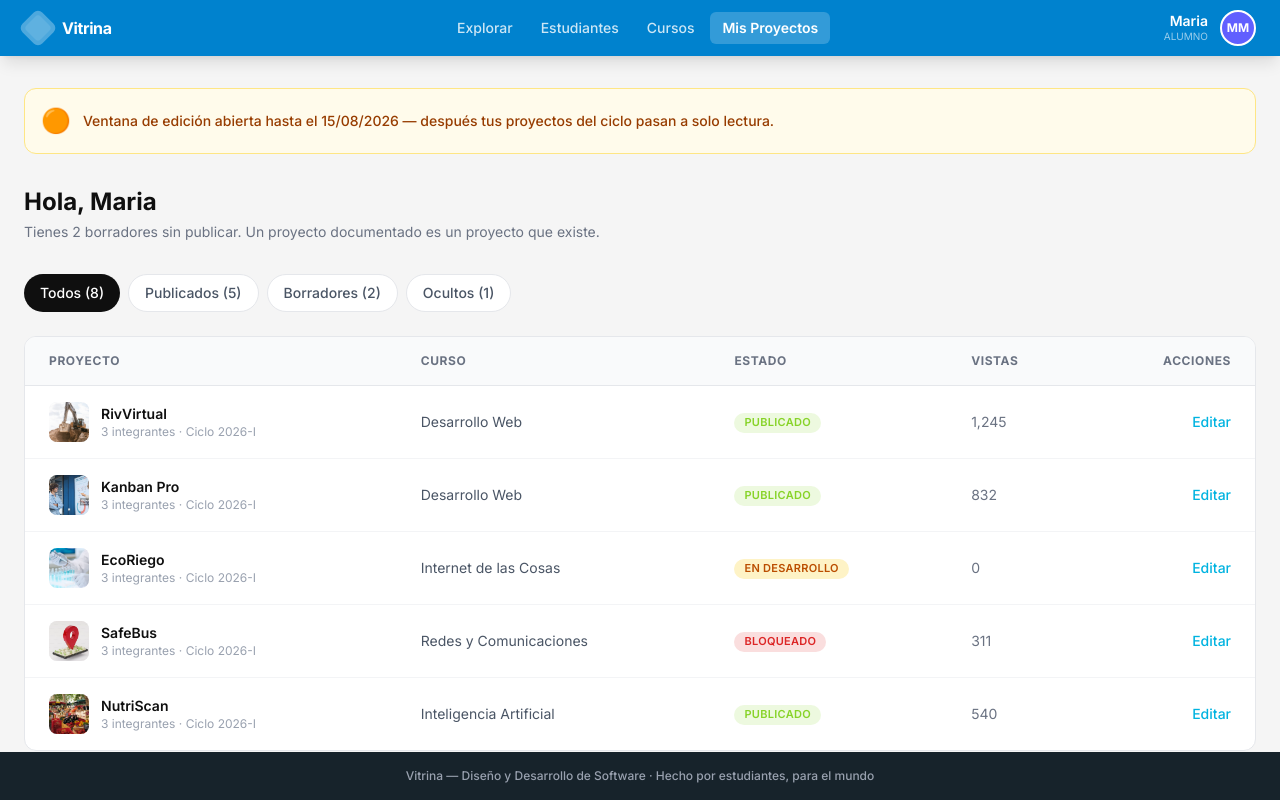
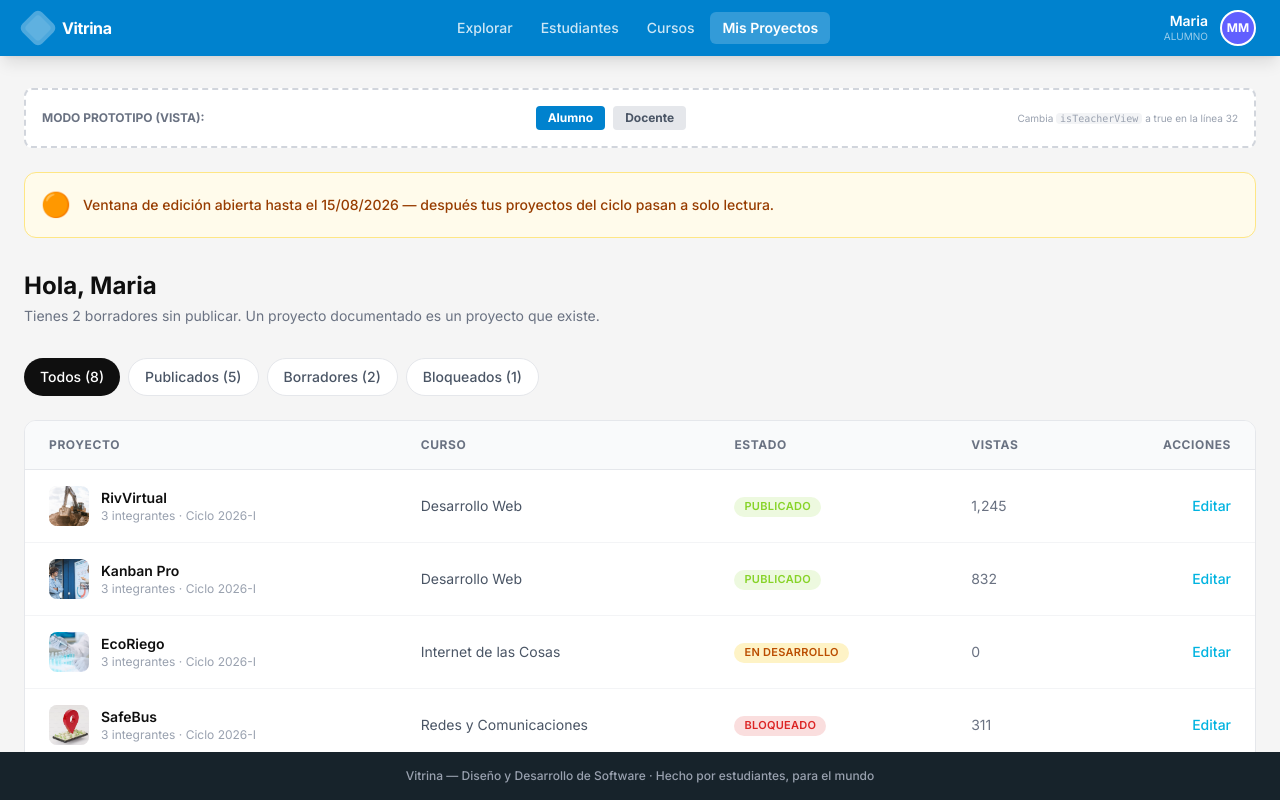
Before and after one commit to Fabrica-de-Software-Tecsup/vitrina-web, a Next.js app: page /dashboard in a window 1280 px wide. Built offline with nearby package versions, Linux system fonts and the light colour scheme.

Commit message:
feat: add teacher dashboard view logic and dynamic actions

```diff
--- a/app/dashboard/page.tsx
+++ b/app/dashboard/page.tsx
@@ -5,20 +5,27 @@ import Image from "next/image";
 import Header from "@/components/layout/Header";
 import Badge from "@/components/ui/Badge";
 
-// Datos de prueba del panel del alumno
-const myProjects = [
+// Datos de prueba (combinados)
+const allProjects = [
   { id: "1", name: "RivVirtual", course: "Desarrollo Web", status: "Publicado" as const, views: "1,245", cycle: "2026-I", members: 3, image: "/images/projects/RivVirtual-1.png" },
   { id: "2", name: "Kanban Pro", course: "Desarrollo Web", status: "Publicado" as const, views: "832", cycle: "2026-I", members: 3, image: "/images/projects/KanbanPro-1.png" },
   { id: "3", name: "EcoRiego", course: "Internet de las Cosas", status: "En Desarrollo" as const, views: "0", cycle: "2026-I", members: 3, image: "/images/projects/AquaSense-1.png" },
-   {id: "4", name: "SafeBus", course: "Redes y Comunicaciones", status: "Bloqueado" as const, views: "311", cycle: "2026-I", members: 3, image: "/images/projects/SafeBus-1.png" },
+  { id: "4", name: "SafeBus", course: "Redes y Comunicaciones", status: "Bloqueado" as const, views: "311", cycle: "2026-I", members: 3, image: "/images/projects/SafeBus-1.png" },
   { id: "5", name: "NutriScan", course: "Inteligencia Artificial", status: "Publicado" as const, views: "540", cycle: "2026-I", members: 3, image: "/images/projects/NutriScan-1.png" },
 ];
 
-const tabs = [
+const studentTabs = [
   { name: "Todos", count: 8, status: "all" },
   { name: "Publicados", count: 5, status: "Publicado" },
   { name: "Borradores", count: 2, status: "En Desarrollo" },
-  { name: "Ocultos", count: 1, status: "Oculto" },
+  { name: "Bloqueados", count: 1, status: "Bloqueado" },
+];
+
+const teacherTabs = [
+  { name: "Todos", count: 12, status: "all" },
+  { name: "Publicados", count: 5, status: "Publicado" },
+  { name: "Por Revisar", count: 4, status: "Por Revisar" },
+  { name: "En Desarrollo", count: 3, status: "En Desarrollo" },
 ];
 
 const stats = [
@@ -29,40 +36,65 @@ const stats = [
 ];
 
 export default function DashboardPage() {
+  // ⬇️ SWITCH DE PRUEBAS: Cambia false a true para ver la vista del docente
+  const isTeacherView = false;
   const [activeTab, setActiveTab] = useState("all");
 
+  const currentTabs = isTeacherView ? teacherTabs : studentTabs;
+
   const filteredProjects = activeTab === "all"
-    ? myProjects
-    : myProjects.filter(p => p.status === activeTab);
+    ? allProjects
+    : allProjects.filter(p => p.status === activeTab);
 
   return (
     <div className="bg-tecsup-gray min-h-full">
-      {/* Usamos el Header real aquí, porque el dashboard no está en (public) */}
-      <Header role="student" />
+      {/* Header dinámico según el switch */}
+      <Header role={isTeacherView ? "teacher" : "student"} />
 
       <div className="max-w-7xl mx-auto px-6 py-8">
 
-        {/* Banner de aviso amarillo */}
+        {/* Switch visual (Solo para el prototipo) */}
+        <div className="mb-6 p-4 bg-white rounded-lg border-2 border-dashed border-gray-300 flex items-center justify-between">
+          <span className="text-xs font-bold text-gray-500 uppercase">Modo Prototipo (Vista):</span>
+          <div className="flex gap-2">
+            <button className={`px-3 py-1 text-xs font-bold rounded ${!isTeacherView ? "bg-tecsup-blue text-white" : "bg-gray-200 text-gray-600"}`}>Alumno</button>
+            <button className={`px-3 py-1 text-xs font-bold rounded ${isTeacherView ? "bg-tecsup-blue text-white" : "bg-gray-200 text-gray-600"}`}>Docente</button>
+          </div>
+          <p className="text-[10px] text-gray-400">Cambia <code className="bg-gray-100 px-1 rounded">isTeacherView</code> a true en la línea 32</p>
+        </div>
+
+        {/* Banner de aviso (Cambia según el rol) */}
+        {isTeacherView ? (
+          <div className="bg-tecsup-info/10 border border-tecsup-info/20 rounded-xl p-4 mb-8 flex items-center gap-3">
+            <span className="text-2xl">ℹ️</span>
+            <p className="text-sm text-tecsup-info font-medium">
+              Gestión de proyectos del ciclo 2026-I — Puedes aperturar o bloquear la edición de entregas para los estudiantes.
+            </p>
+          </div>
+        ) : (
           <div className="bg-amber-50 border border-amber-200 rounded-xl p-4 mb-8 flex items-center gap-3">
             <span className="text-2xl">🟠</span>
             <p className="text-sm text-amber-800 font-medium">
               Ventana de edición abierta hasta el 15/08/2026 — después tus proyectos del ciclo pasan a solo lectura.
             </p>
           </div>
+        )}
 
         {/* Saludo */}
         <div className="mb-8">
-          <h1 className="text-2xl font-bold text-tecsup-dark">Hola, Maria</h1>
+          <h1 className="text-2xl font-bold text-tecsup-dark">
+            {isTeacherView ? "Panel de Gestión" : "Hola, Maria"}
+          </h1>
           <p className="text-gray-500 text-sm mt-1">
-            Tienes 2 borradores sin publicar. Un proyecto documentado es un proyecto que existe.
+            {isTeacherView
+              ? "Administra y evalúa los proyectos asignados a tus cursos este ciclo."
+              : "Tienes 2 borradores sin publicar. Un proyecto documentado es un proyecto que existe."}
           </p>
         </div>
 
-        {/* ⚠️ SIN BOTÓN "NUEVO PROYECTO" AQUÍ (Regla de negocio) */}
-
         {/* Tabs de filtro */}
         <div className="flex gap-2 mb-6">
-          {tabs.map((tab) => (
+          {currentTabs.map((tab) => (
             <button
               key={tab.status}
               onClick={() => setActiveTab(tab.status)}
@@ -95,7 +127,7 @@ export default function DashboardPage() {
                   <td className="px-6 py-4">
                     <div className="flex items-center gap-3">
                       <div className="w-10 h-10 rounded-lg overflow-hidden bg-gray-100 shrink-0 relative">
-                        <Image src={project.image} alt={project.name} fill className="object-cover" />
+                        <Image src={project.image} alt={project.name} fill sizes="40px" className="object-cover" />
                       </div>
                       <div>
                         <p className="font-semibold text-tecsup-dark">{project.name}</p>
@@ -109,10 +141,19 @@ export default function DashboardPage() {
                   </td>
                   <td className="px-6 py-4 text-gray-500">{project.views}</td>
                   <td className="px-6 py-4 text-right">
-                    {/* Solo botón editar para el alumno */}
+                    {isTeacherView ? (
+                      <div className="flex items-center justify-end gap-2">
+                        <button className="text-tecsup-blue hover:text-tecsup-blue/80 font-medium text-sm cursor-pointer">Ver</button>
+                        <button className="text-tecsup-cyan hover:text-tecsup-cyan/80 font-medium text-sm cursor-pointer">Editar</button>
+                        <button className="text-gray-400 hover:text-gray-600 cursor-pointer">
+                          <svg className="w-5 h-5" fill="currentColor" viewBox="0 0 20 20"><path d="M10 6a2 2 0 110-4 2 2 0 010 4zM10 12a2 2 0 110-4 2 2 0 010 4zM10 18a2 2 0 110-4 2 2 0 010 4z" /></svg>
+                        </button>
+                      </div>
+                    ) : (
                         <button className="text-tecsup-cyan hover:text-tecsup-cyan/80 font-medium text-sm cursor-pointer">
                           Editar
                         </button>
+                      )}
                   </td>
                 </tr>
               ))}
```
Lines whose indentation alone changed are shown as unchanged.
